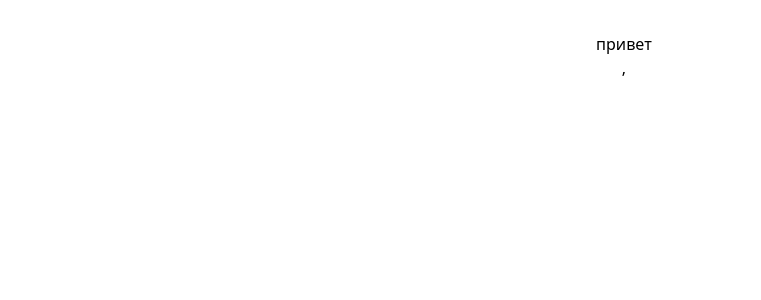
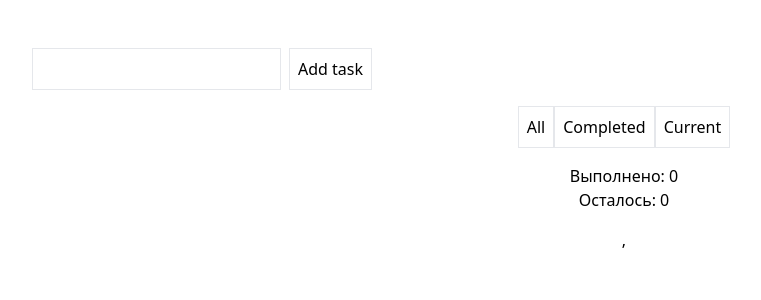
Before and after one commit to AleksandrSherehkov/test-to-do-list, a React (Vite) app: page / in a window 1280 px wide. Shown: the top 300 px of the page, without its empty margins (16-777 px from the left). Built offline with nearby package versions, Linux system fonts and the light colour scheme.

Commit message:
add todoList

```diff
--- a/src/App.tsx
+++ b/src/App.tsx
@@ -1,12 +1,13 @@
 
 import './App.css'
+import { ToDoList } from './components/ToDoList/ToDoList'
 
 function App(): JSX.Element {
 
 
   return (
     <div>
-      <p>привет</p>
+      <ToDoList />
     </div>
   )
 }
--- /dev/null
+++ b/src/components/ToDoList/ToDoList.tsx
@@ -0,0 +1,56 @@
+import React, { useState } from 'react'
+import { useAppDispatch, useAppSelector } from '../../hooks'
+import { addTask, toggleTask } from '../../redux/task/tasksSlice'
+
+
+
+export const ToDoList = (): JSX.Element => {
+  const [input, setInput] = useState('')
+  const [filter, setFilter] = useState('all')
+  const dispatch = useAppDispatch()
+  const tasks = useAppSelector(state => state.tasks.tasks)
+
+  const filteredTasks = tasks.filter(task => {
+    if (filter === 'completed') return task.completed
+    if (filter === 'current') return !task.completed
+    return true
+  })
+
+  const handleSubmit = (e: React.FormEvent):void => {
+    e.preventDefault()
+    if (input.trim() && input.length <= 20) {
+      dispatch(addTask({ name: input }))
+      setInput('')
+    }
+  }
+
+  return (
+    <div className="container mx-auto p-4">
+      <form onSubmit={handleSubmit} className="flex gap-2 mb-4">
+        <input
+          type="text"
+          value={input}
+          onChange={(e) => setInput(e.target.value)}
+          className="border p-2"
+        />
+        <button type="submit" className="border p-2">Add task</button>
+      </form>
+      <div className="filters mb-4">
+        <button onClick={() => setFilter('all')} className="border p-2">All</button>
+        <button onClick={() => setFilter('completed')} className="border p-2">Сompleted</button>
+        <button onClick={() => setFilter('current')} className="border p-2">Current</button>
+      </div>
+      <ul>
+        {filteredTasks.map(task =>
+          <li key={task.id} onClick={() => dispatch(toggleTask({ id: task.id }))} className={`cursor-pointer p-2 ${task.completed ? 'line-through' : ''}`}>
+            {task.name}
+          </li>
+        )}
+      </ul>
+      <div className="mt-4">
+        <p>Выполнено: {tasks.filter(task => task.completed).length}</p>
+        <p>Осталось: {tasks.filter(task => !task.completed).length}</p>
+      </div>
+    </div>
+  )
+}
```
